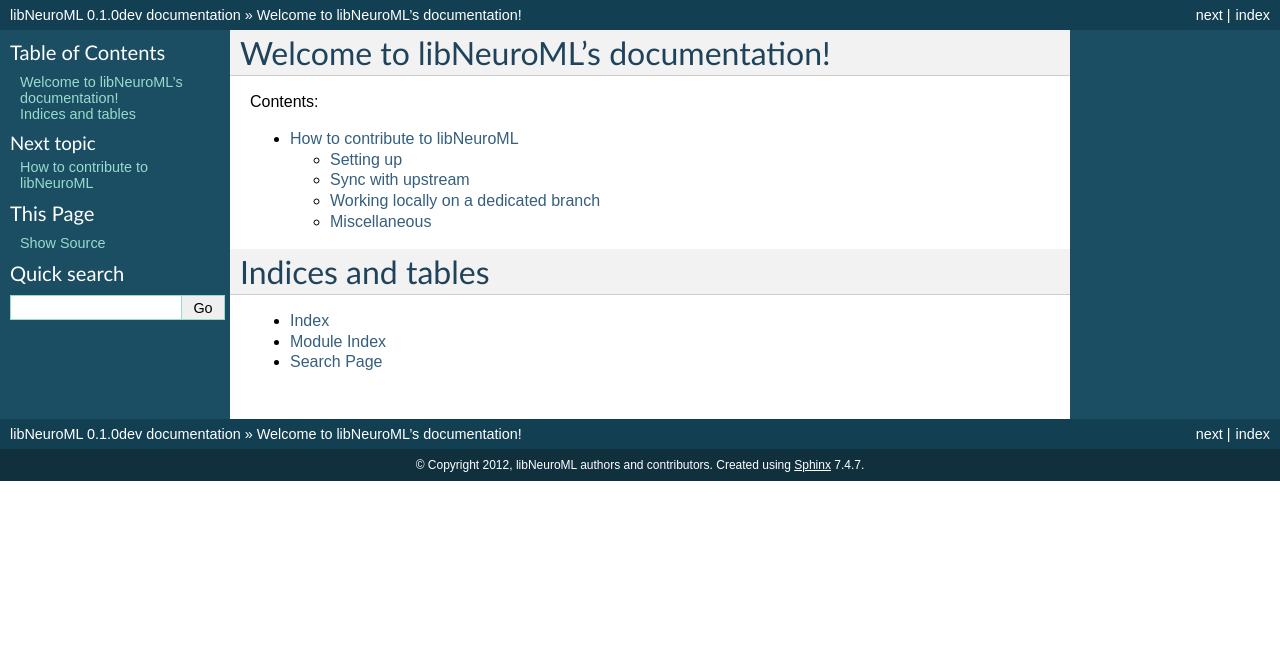
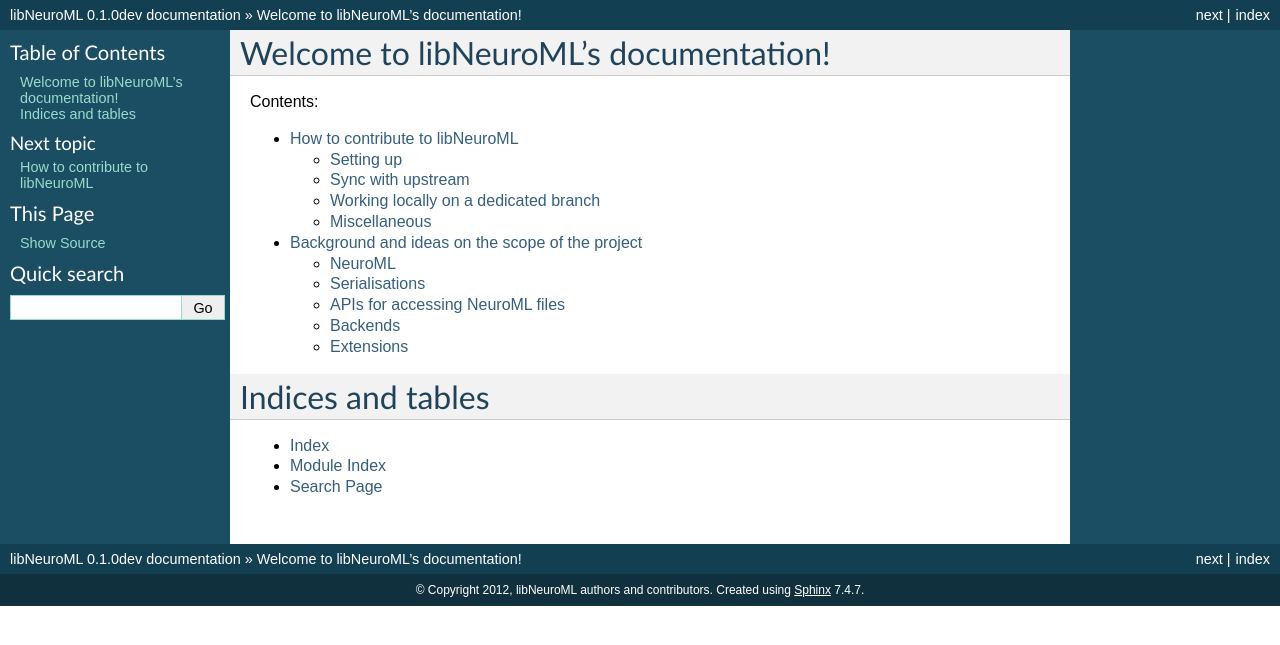
Before and after one commit to NeuralEnsemble/libNeuroML, a Sphinx documentation site: the page built from doc/index.txt, in a window 1280 px wide. Shown: the top 645 px of the page. Built offline with Sphinx 7.4.7, drawn with Linux system fonts in a browser that asks for light colours; formulas are drawn with MathJax 3; some of the changed lines change nothing that is shown.

Commit message:
Moving ideas on scope of project to docs. Needs others to add their $0.02

```diff
--- a/doc/index.txt
+++ b/doc/index.txt
@@ -12,6 +12,7 @@
    :maxdepth: 2
 
    how_to_contribute
+   scope_of_project
 
 
 
--- /dev/null
+++ b/doc/scope_of_project.txt
@@ -0,0 +1,89 @@
+Background and ideas on the scope of the project
+================================================
+
+An overview of the motivation for libNeuroML, and the various scenarios in which APIs can be useful.
+
+NeuroML
+-------
+
+NeuroML provides an object model for describing neuronal morphologies, ion channels, synapses and 3D network structure.
+
+Any dynamical components (channels, synapses, abstract cell models) in `NeuroML v2.0`_ will have a definition "behind the scenes" in `LEMS`_.
+However, all NeuroML files specify is that "element segment will contain element distal with attributes x, y, z,
+diameter..." or "element izhikevichCell will have attributes a, b, c...".
+
+
+Serialisations
+--------------
+
+A) The XML serialisation will be the "natural" serialisation and will follow closely the NeuroML
+object model. The format of the XML will be specified by the XML Schema definition (XSD file). Note: LEMS definitions of NeuroML
+ComponentTypes (defining what izhikevichCell does with a, b, c...)
+and this XSD file (only saying the izhikevichCell element requires a, b, c...) are currently manually kept in line.
+
+B) There should be a standardised (and verifiable) HDF5 serialisation. This can be based on the overall structure of the
+NeuroML object model, but use optimised internal representations of 1) neuronal morphologies, 2) cell locations and 3)
+synaptic connectivity. This can be based on Stephan Gerhard's examples for representing morphologies & networks in `NeuroHDF`_.
+
+C) Other serialisation formats could be envisioned, e.g. YAML. That format would most likely have a one to one mapping
+to the XML format. Other binary formats (e.g. Binary XML) may be unnecessary, since HDF5 should cover most of our needs.
+
+
+APIs for accessing NeuroML files
+--------------------------------
+
+APIs in any given language (e.g. Java, Python) should be independent of the serialisation format, and be based on the
+NeuroML object model.
+
+Core read/write methods will be here, e.g. read_neuroml(xmlOrHdfFormat), get_cells(), cell.get_segments(), get_populations(),
+get_projections(), cell.add_segment(), cell.getsegments_in_group(grp), add_population(), save_as_xml(), save_as_hdf5(),
+etc. Additional helper methods could be envisioned across the implementations, e.g. cell.retrieveCoordinates(), etc.
+
+The naming convention of methods will be a thorny issue: Java and Python have their own preferred formats,. The consensus for now is
+to allow each of the APIs to develop with the best practices of the specific language (e.g. PEP8 for Python) to get the maximum
+benefit and buy in from that user community.
+
+
+Backends
+--------
+
+A backend consists of a specific implementation which stores structure of the cells, network, etc. when the
+model is loaded in from XML/HDF5. Scenarios for this can include:
+
+A) A language specific object model generated from the NeuroML schema, e.g. Java or Python class hierarchy for Cell,
+Segment, Network, etc. is used to store the data
+
+B) Optimised version of above with certain objects substituted for more optimal representations of data (e.g. a numpy
+array for 3D points)
+
+C) Simulator specific backend, i.e. when add_cell(...) or cell.add_segment() are called, equivalent entities
+in the native simulator are created. Similarly when save_as_xml() is called in the API the native object tree is
+parsed for this information.
+
+Scenario A) above already has an initial implementation in Python (see
+https://github.com/NeuralEnsemble/libNeuroML/tree/master/ideas/padraig/generatedFromV2Schema).
+
+Scenario B) would fulfil most people's requirements for a standalone Python API to read/write large data sets of
+cell/network data, and could be build from A.
+
+Scenario C) could be implemented in Python by extending PyNN for multicompartmental simulators, and by hooking
+commands for building networks in libNeuroML (e.g. add_cell(), add_population, create_segment()) to existing or new
+PyNN commands, and similarly parsing the simulator's internally instantiated network with PyNN commands when the
+network needs to be saved to XML/HDF5. This would facilitate running/saving/plotting models on PyNN simulators.
+A version of Mike Vella's example file https://github.com/NeuralEnsemble/libNeuroML/blob/master/ideas/mike/example.py
+would certainly be possible through a libNeuroML+PyNN API like this.
+
+
+Extensions
+----------
+
+The core libNeuroML API should be kept to the minimal set of commands for reading/writing/parsing the object tree.
+Extension packages can be built on this (and PyNN) which use this functionality with specific workflows in mind, e.g.
+building small networks of multicompartmental neurons with MorphForge, parameter fitting neuron models (Mike Vella's package).
+
+Other packages then can be developed (e.g. for visualisation in 3D, for analysis of morphological or network properties)
+which will be usable on any simulator which supports libNeuroML+PyNN, e.g. NEURON, MOOSE...
+
+.. _NeuroML v2.0: http://www.neuroml.org/neuroml2
+.. _LEMS: http://www.neuroml.org/lems/index.html
+.. _NeuroHDF: http://neurohdf.readthedocs.org/en/latest/
```
Also changed, not shown: 1 other file.
